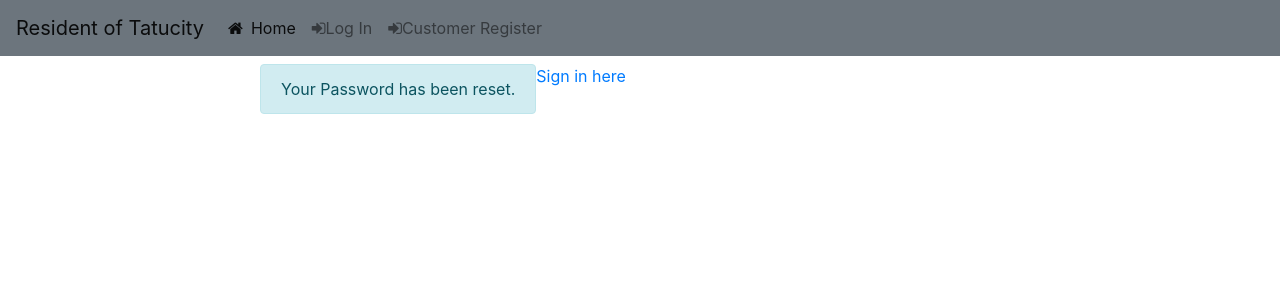
After one commit to Janice-M/incident, a Django app: template customer/templates/registration/password_reset_complete.html in a window 1280 px wide. The commit adds this page. Shown: the top 300 px of the page. Run offline with Django 3.2, Linux system fonts and the light colour scheme; the template is opened without the code that fills it, so the values that code supplies are empty; some libraries are stand-ins or nearby versions.

Commit message:
fix route for password reset

```diff
--- a/customer/templates/registration/login.html
+++ b/customer/templates/registration/login.html
@@ -14,6 +14,9 @@
                 <div class="form-group">
                     <button class="btn btn-outline-primary" type="submit">Login</button>
                 </div>
+                <small class="text-muted ml-2">
+                    <a href="{% url 'password_reset' %}">Forgot Password?</a>
+                </small>
             </form>
             <div class="border-top pt-3">
                 <small class="text-muted">Need An Account? <a href="{% url 'register' %}" class="ml-2">Sign Up
--- /dev/null
+++ b/customer/templates/registration/password_reset_complete.html
@@ -0,0 +1,14 @@
+{% extends 'base.html'%}
+{% load crispy_forms_tags %}
+{% block content %}
+<div class="container">
+    <div class="row mt-2">
+        <div class="col-md-2"></div>
+        <div class="alert alert-info">
+            Your Password has been reset.
+        </div>
+        <a href="{% url 'login' %}">Sign in here</a>
+        <div class="col-md-2"></div>
+    </div>
+</div>
+{% endblock content %}
--- a/incident/urls.py
+++ b/incident/urls.py
@@ -38,6 +38,9 @@ urlpatterns = [
     path('password-reset-confirm/<uidb64>/<token>/',auth_views.PasswordResetConfirmView.as_view(template_name='registration/password_reset_confirm.html'),name='password_reset_confirm'),
 
 
+    path('password-reset-complete/',auth_views.PasswordResetCompleteView.as_view(template_name='registration/password_reset_complete.html'),name='password_reset_complete'),
+
+
     path('tatuadmin/',include('tatuAdmin.urls')),
     path('customer/',include('customer.urls')),
     path('agent/', include('agent.urls')),
```
Also changed, not shown: media/profile_pics/diamond-in-the-rough-Erik-Johansson.jpg.
